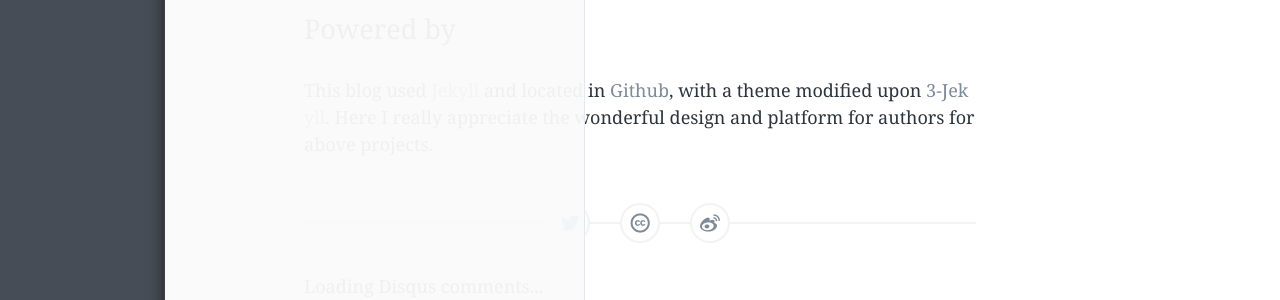
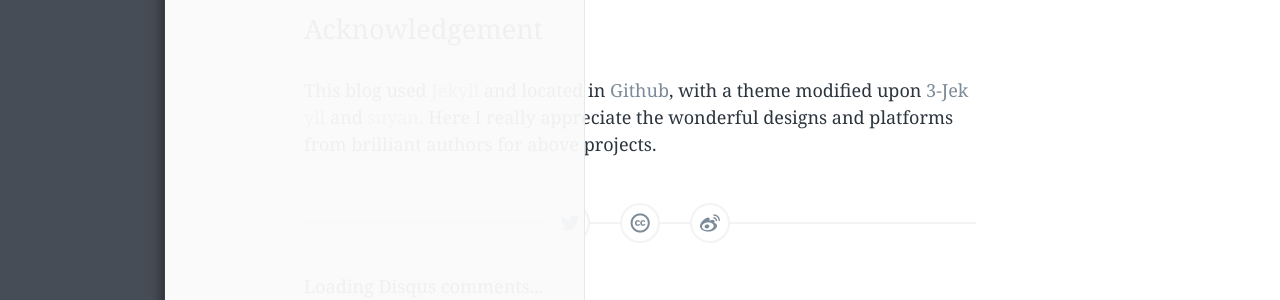
Before and after one commit to doerblog/doerblog.github.io, a Jekyll site: the page built from index.md, in a window 1280 px wide. Shown: the part 728-1028 px from the top of the page. Built offline with Jekyll 4.4.1, drawn with Linux system fonts in a browser that asks for light colours; comment, search, counter and statistics services are not loaded.

Commit message:
update acknowledgement

```diff
--- a/index.md
+++ b/index.md
@@ -25,6 +25,6 @@ In a society of fast speed, ironically a virtual room becomes the most stable pl
 
 Thus, I would like to give it a try.
 
-## Powered by
+## Acknowledgement
 
-This blog used [Jekyll](http://jekyllrb.com/) and located in [Github](https://pages.github.com), with a theme modified upon [3-Jekyll](https://github.com/P233/3-Jekyll). Here I really appreciate the wonderful design and platform for authors for above projects.
+This blog used [Jekyll](http://jekyllrb.com/) and located in [Github](https://pages.github.com), with a theme modified upon [3-Jekyll](https://github.com/P233/3-Jekyll) and [suyan](https://github.com/suyan/suyan.github.io). Here I really appreciate the wonderful designs and platforms from brilliant authors for above projects.
```
